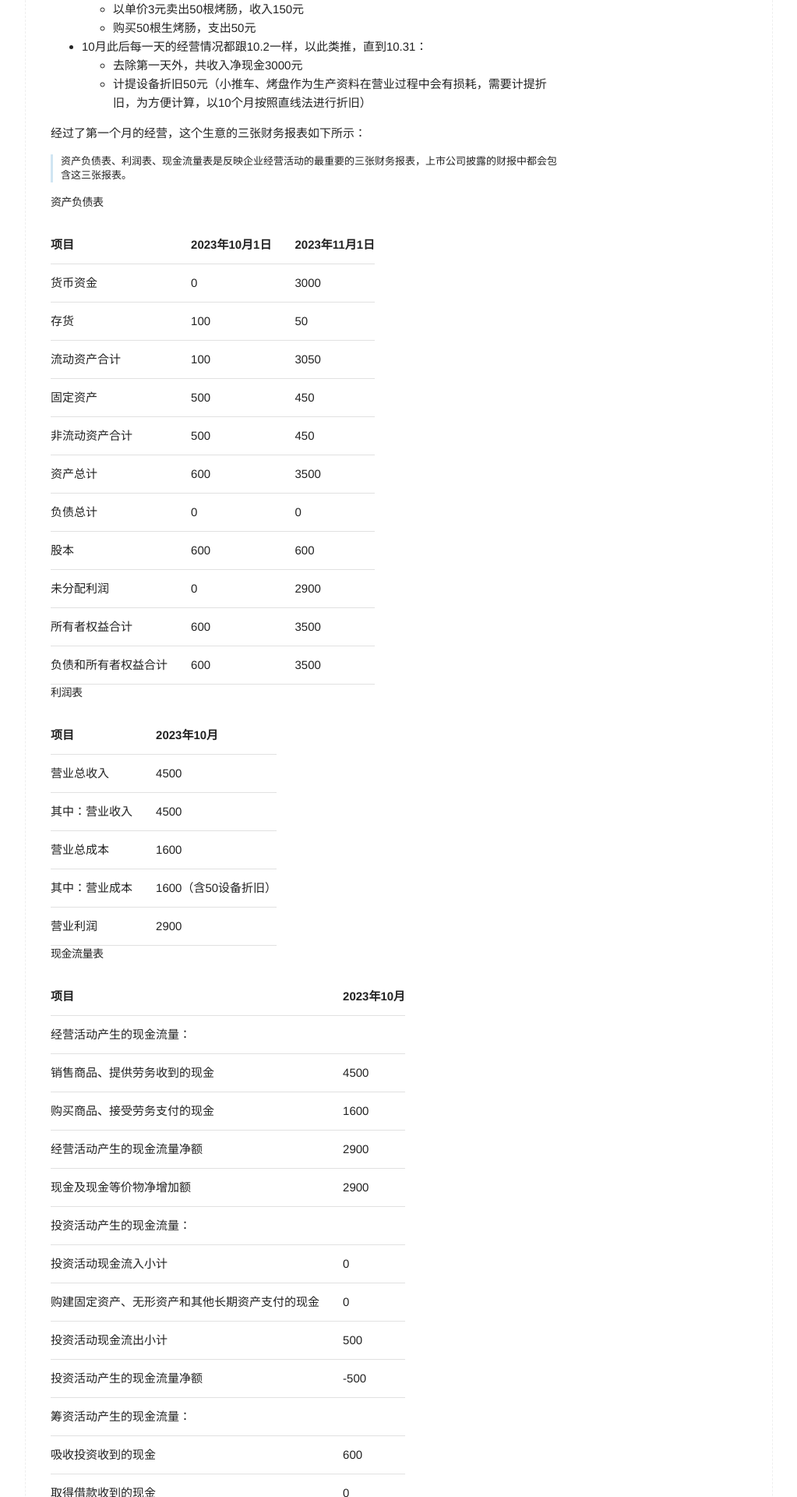
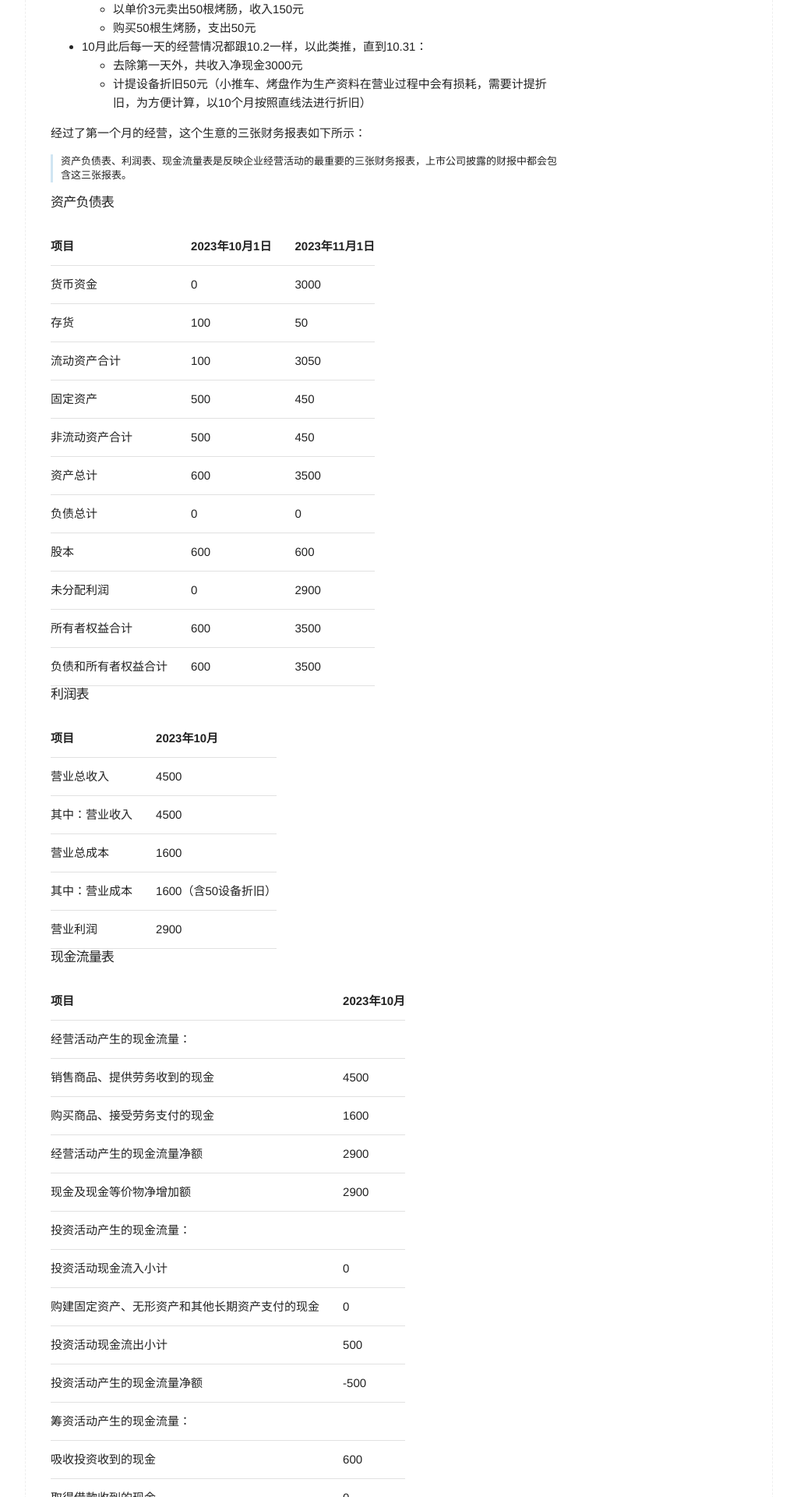
Before and after one commit to BryceHQ/brycehq.github.io, a Jekyll site: the page built from _posts/2023-11-11-企业经营与财务报表.md, in a window 1280 px wide. Shown: the part 480-2400 px from the top of the page at 78% size, without its empty margins (128-1151 px from the left). Built offline with Jekyll 4.4.1, drawn with Linux system fonts in a browser that asks for light colours.

Commit message:
fix: style

```diff
--- a/_posts/2023-11-11-企业经营与财务报表.md
+++ b/_posts/2023-11-11-企业经营与财务报表.md
@@ -25,7 +25,7 @@ categories: 公司分析
 经过了第一个月的经营，这个生意的三张财务报表如下所示：
 > 资产负债表、利润表、现金流量表是反映企业经营活动的最重要的三张财务报表，上市公司披露的财报中都会包含这三张报表。
 
-##### 资产负债表
+#### 资产负债表
 
 | 项目 | 2023年10月1日 | 2023年11月1日 |
 | ------ | ------ | ------ |
@@ -41,7 +41,7 @@ categories: 公司分析
 | 所有者权益合计 | 600 | 3500 |
 | 负债和所有者权益合计 | 600 | 3500 |
 
-##### 利润表
+#### 利润表
 
 | 项目 | 2023年10月 |
 | ------ | ------ |
@@ -51,7 +51,7 @@ categories: 公司分析
 | 其中：营业成本 | 1600（含50设备折旧） |
 | 营业利润 | 2900 |
 
-##### 现金流量表
+#### 现金流量表
 
 | 项目 | 2023年10月 |
 | ------ | ------ |
@@ -92,7 +92,7 @@ categories: 公司分析
 
 经过了第二个月的经营，这个生意的财务报表如下所示：
 
-##### 资产负债表
+#### 资产负债表
 
 | 项目 | 2023年11月1日 | 2023年11月30日 |
 | ------ | ------ | ------ |
@@ -115,7 +115,7 @@ categories: 公司分析
 | 所有者权益合计 | 3500 | 13050 |
 | 负债和所有者权益合计 | 3500 | 25250 |
 
-##### 利润表
+#### 利润表
 
 | 项目 | 2023年10月 | 2023年11月 |
 | ------ | ------ | ------ |
@@ -127,7 +127,7 @@ categories: 公司分析
 | 管理费用 | 0 | 2000 |
 | 营业利润 | 2900 | 9550 |
 
-##### 现金流量表
+#### 现金流量表
 
 | 项目 | 2023年10月 | 2023年11月 |
 | ------ | ------ | ------ |
```
